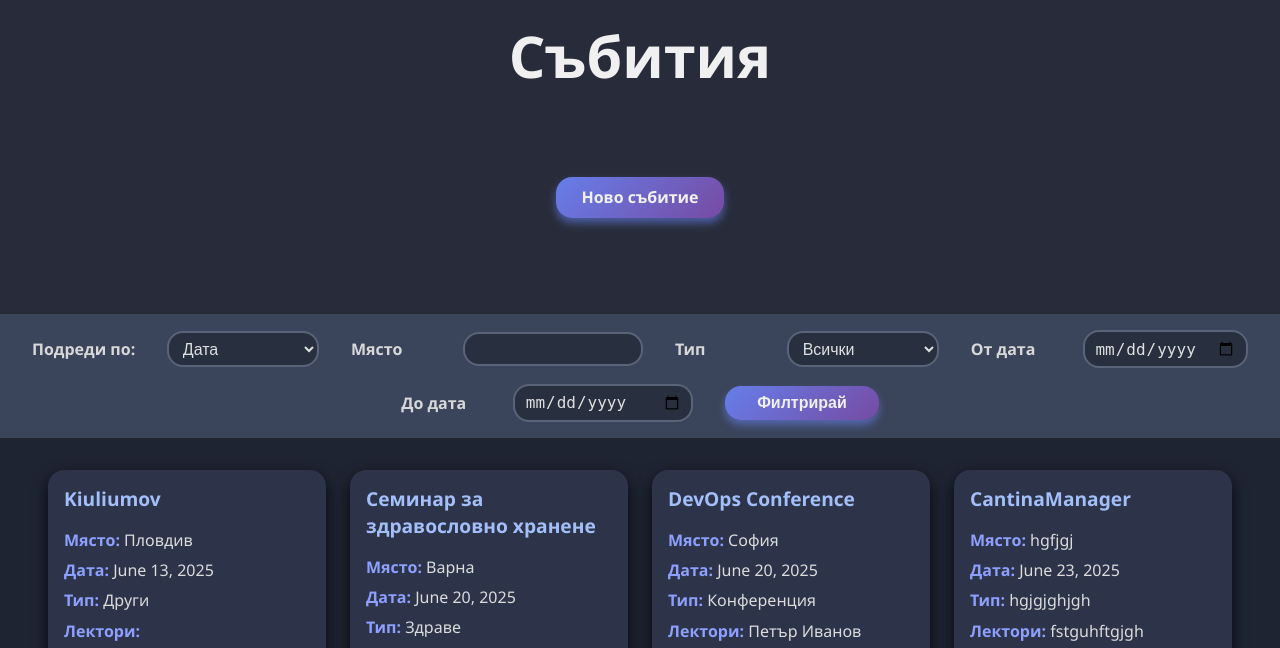
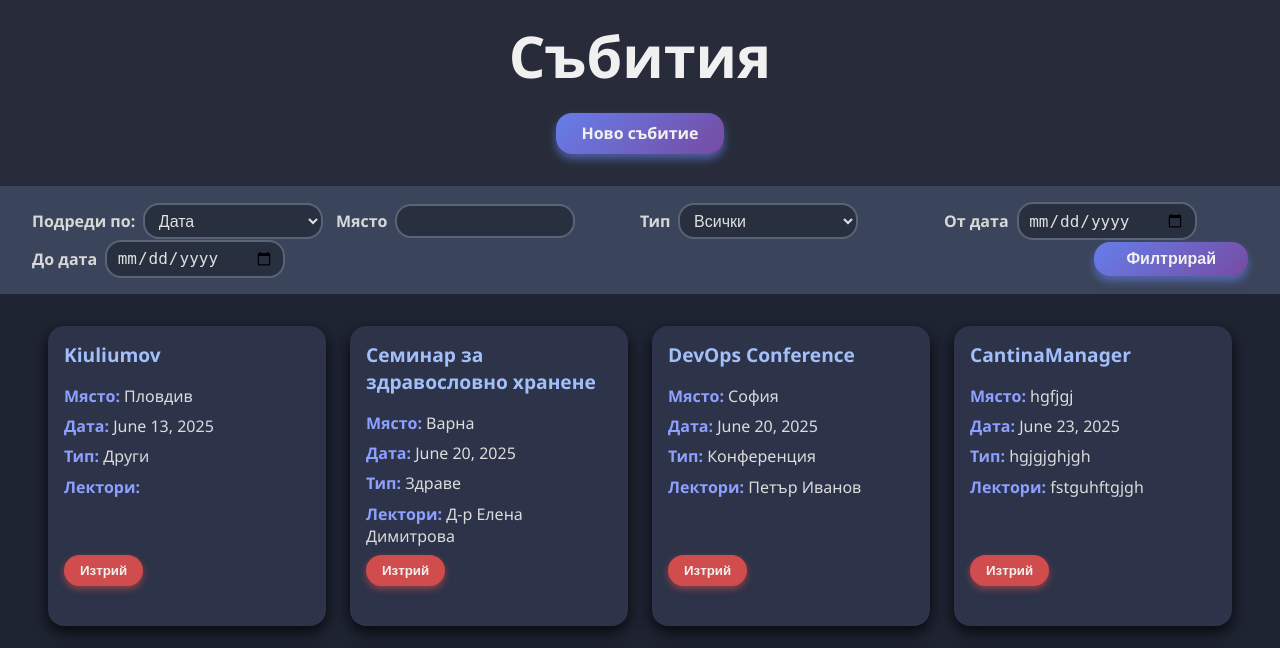
Before and after one commit to Kiuliumov/NemetschekBulgariaApplication, a Django app: page / in a window 1280 px wide. Shown: the top 648 px of the page. Run offline with Django 5.2, Linux system fonts and the light colour scheme; data comes from the database, SQL or seed files in the repository.

Commit message:
DB table

```diff
--- a/static/css/styles.css
+++ b/static/css/styles.css
@@ -41,7 +41,7 @@ header {
   border: none;
   box-shadow: 0 5px 8px rgba(102, 126, 234, 0.6);
   transition: background 0.3s ease, transform 0.2s ease, box-shadow 0.3s ease;
-  margin: 5em;
+  margin: 1em;
 }
 
 .new-event-btn:hover {
@@ -58,18 +58,24 @@ header {
 .filter-form {
   display: flex;
   flex-wrap: wrap;
-  gap: 1rem 2rem;
-    padding: 1rem 2rem;
+  padding: 1rem 2rem;
   background-color: #3a445a;
   box-shadow: 0 2px 5px rgba(0, 0, 0, 0.3);
-  justify-content: center;
+  justify-content: space-between;
   align-items: center;
   color: #d8d8d8;
 }
 
+
+.filter-form .field {
+  display: flex;
+  align-items: center;
+  gap: 0.5em;
+  flex: 1 1 300px;
+}
+
 .filter-form label {
   flex: 0 0 auto;
-  min-width: 80px;
   font-weight: 600;
   font-size: 1rem;
   align-self: center;
--- a/templates/index.html
+++ b/templates/index.html
@@ -8,26 +8,37 @@
     <link rel="stylesheet" href="{% static 'css/styles.css' %}">
 </head>
 <body>
+
     <header>
         <h1>Събития</h1>
         <a href="/new-data" class="new-event-btn">Ново събитие</a>
     </header>
 
     <form method="get" class="filter-form">
+        <div class="field">
             <label for="{{ form.order_by.id_for_label }}">{{ form.order_by.label }}</label>
             {{ form.order_by }}
+        </div>
 
+        <div class="field">
             <label for="{{ form.town.id_for_label }}">{{ form.town.label }}</label>
             {{ form.town }}
+        </div>
 
+        <div class="field">
             <label for="{{ form.type.id_for_label }}">{{ form.type.label }}</label>
             {{ form.type }}
+        </div>
 
+        <div class="field">
             <label for="{{ form.date_from.id_for_label }}">{{ form.date_from.label }}</label>
             {{ form.date_from }}
+        </div>
 
+        <div class="field">
             <label for="{{ form.date_to.id_for_label }}">{{ form.date_to.label }}</label>
             {{ form.date_to }}
+        </div>
 
         <button type="submit">Филтрирай</button>
     </form>
```
Lines whose indentation alone changed are shown as unchanged.
